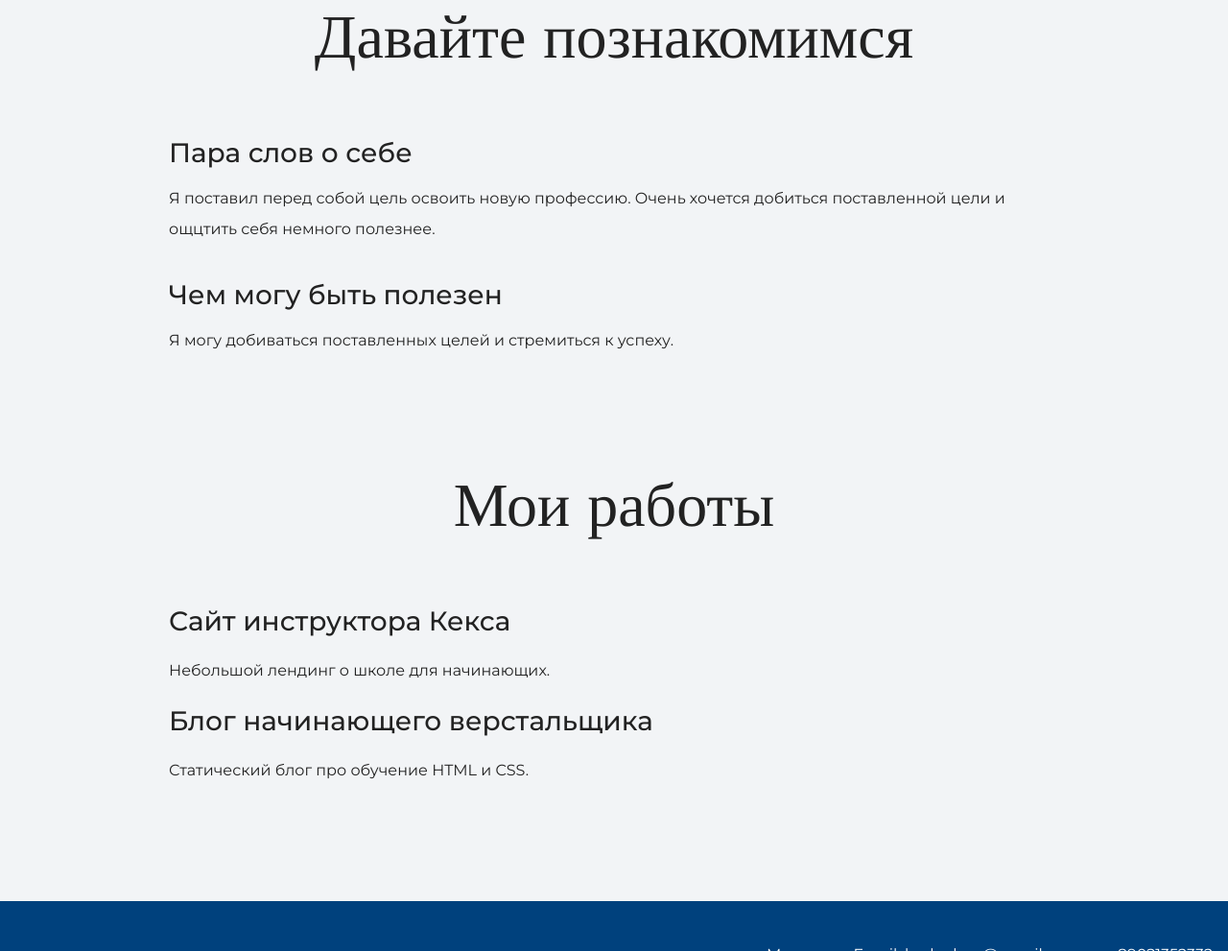
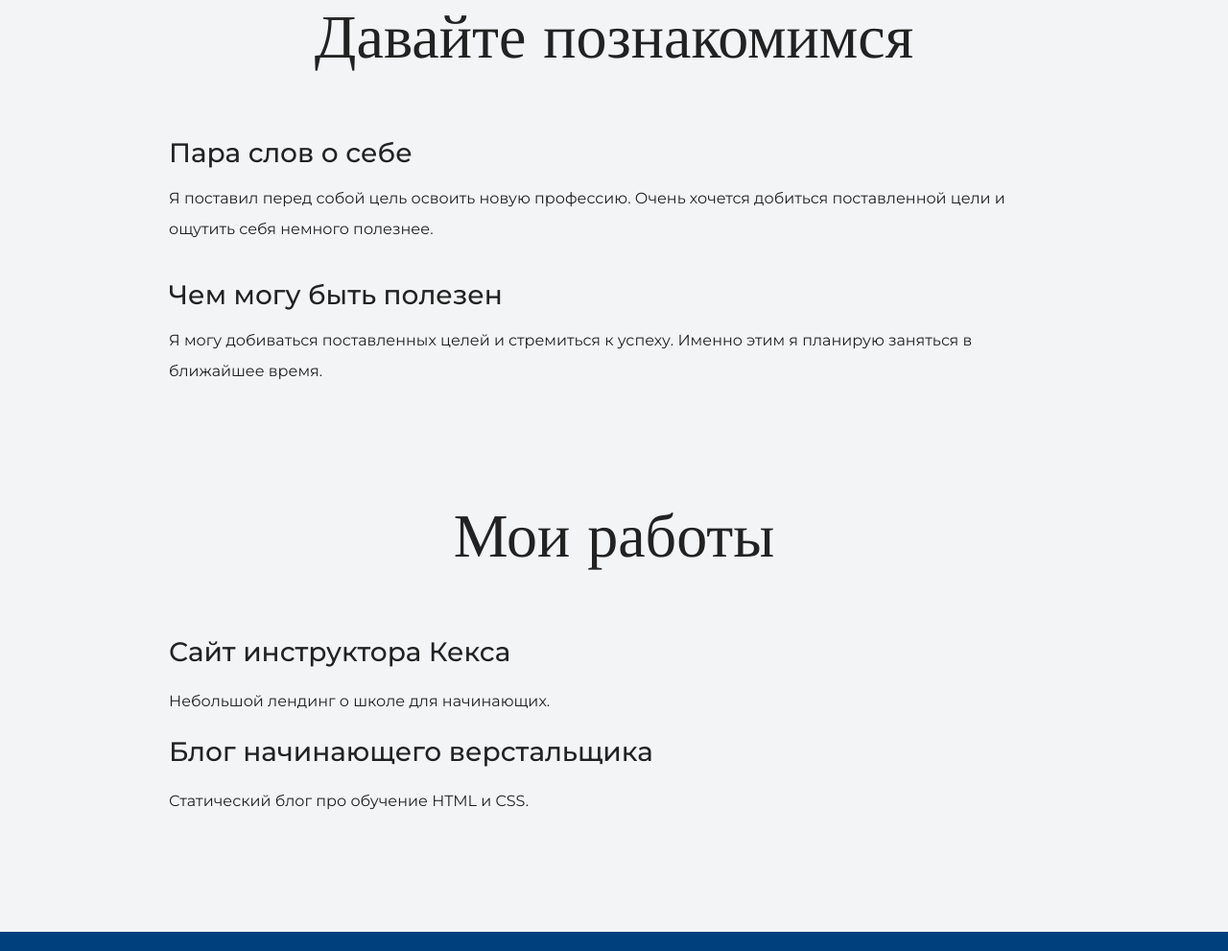
Before and after one commit to Kurluchan/my-site, a plain HTML site: page index.html in a window 1280 px wide. Shown: the part 1033-2024 px from the top of the page at 96% size. Drawn offline with nearby package versions, Linux system fonts and the light colour scheme.

Commit message:
New text

```diff
--- a/index.html
+++ b/index.html
@@ -23,9 +23,9 @@
      <div class="container">
       <h2 class="subheading">Давайте познакомимся</h2>
       <h3>Пара слов о себе</h3>
-      <p>Я поставил перед собой цель освоить новую профессию. Очень хочется добиться поставленной цели и ощцтить себя немного полезнее. </p>
+      <p>Я поставил перед собой цель освоить новую профессию. Очень хочется добиться поставленной цели и ощутить себя немного полезнее. </p>
       <h3>Чем могу быть полезен</h3>
-      <p>Я могу добиваться поставленных целей и стремиться к успеху.</p>
+      <p>Я могу добиваться поставленных целей и стремиться к успеху. Именно этим я планирую заняться в ближайшее время.</p>
       </div>
     </section>
 
```
